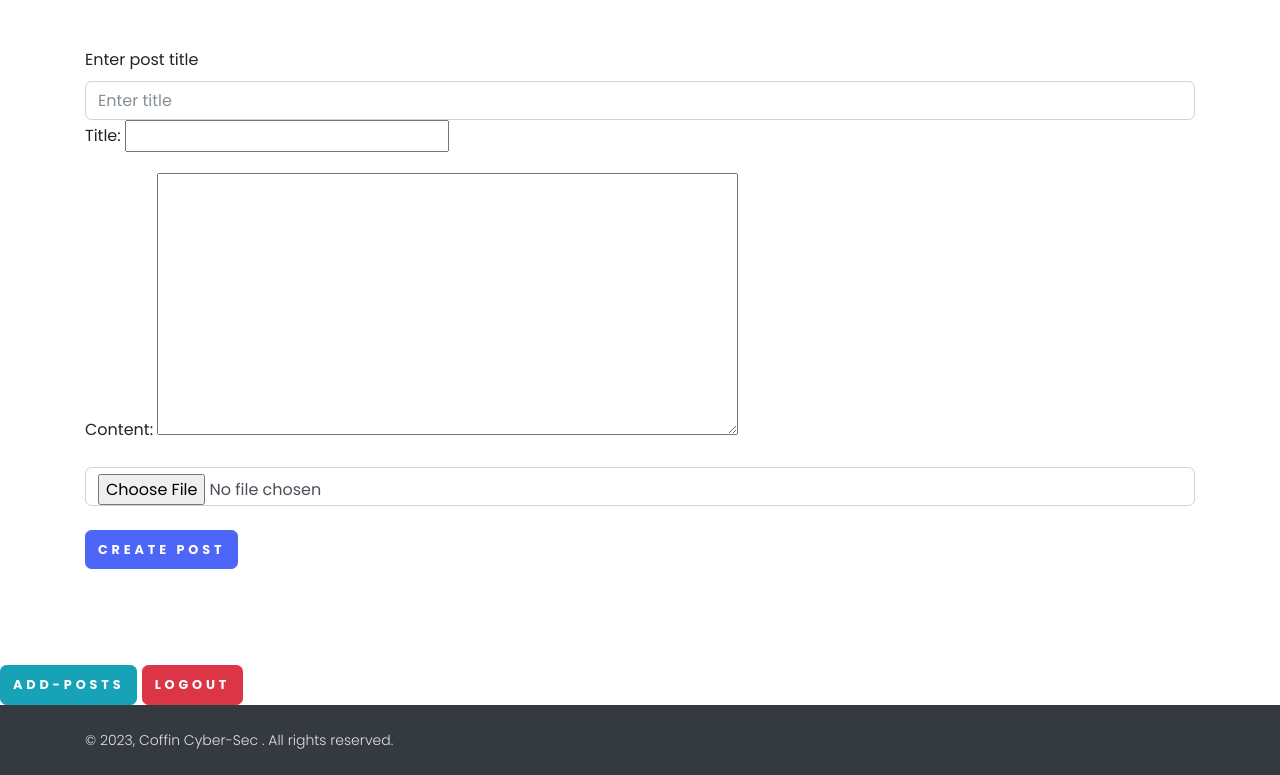
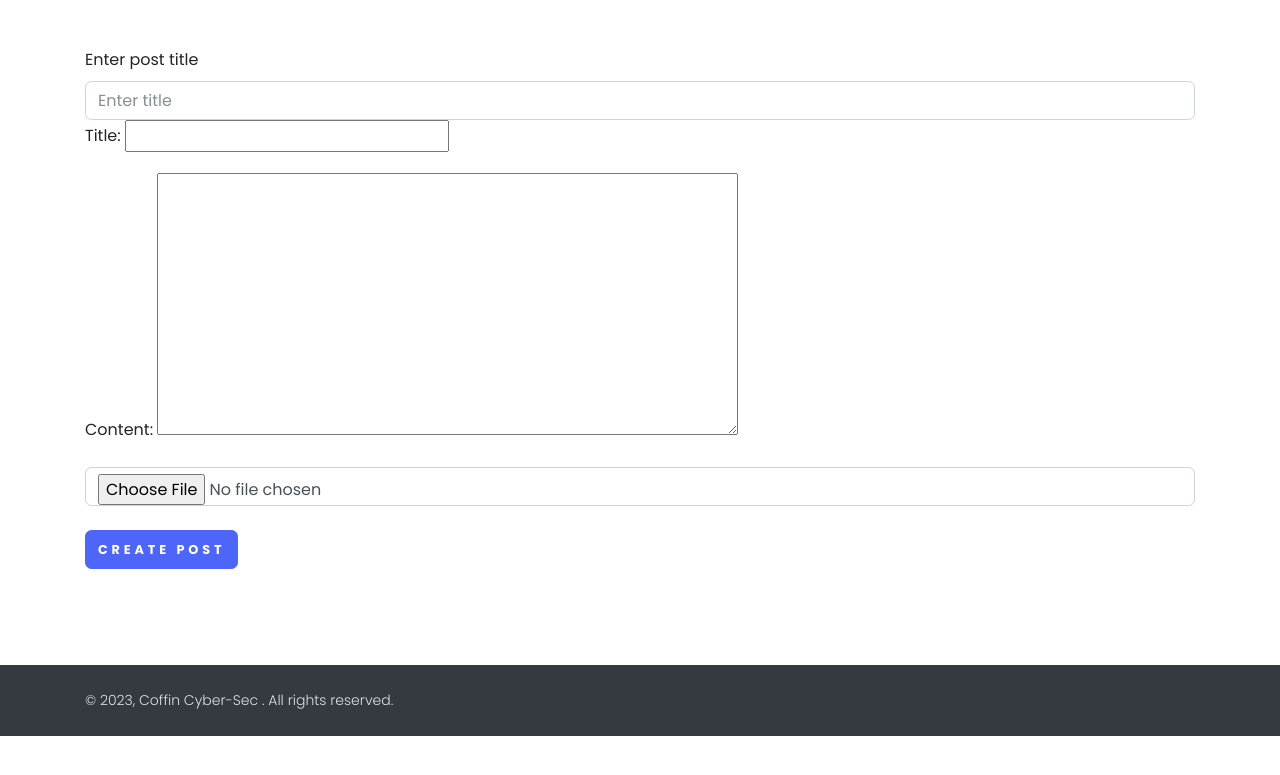
Before and after one commit to XD-Coffin/CoffinSec, a Django app: page /add-blog/ in a window 1280 px wide. Shown: the part 208-983 px from the top of the page. After the commit the page ends 944 px from the top, so only its background shows below. Run offline with Django 3.2, Linux system fonts and the light colour scheme; a user stored in the database is signed in; some libraries are stand-ins or nearby versions; some web fonts are replaced.

Commit message:
Update base.html

```diff
--- a/home/templates/base.html
+++ b/home/templates/base.html
@@ -70,13 +70,7 @@
 
 
     {% endblock %}
-      {% if request.user.is_authenticated %}
-                <a class="btn btn-info" href="{% url 'add_blog' %}">Add-Posts</a>
 
-                <a class="btn btn-danger" href="{% url 'logout_view' %}">Logout</a>
-
-              {% else %}
-    {% endif %}
 
     <footer class="position-relative z-index-10 d-print-none">
 
```
